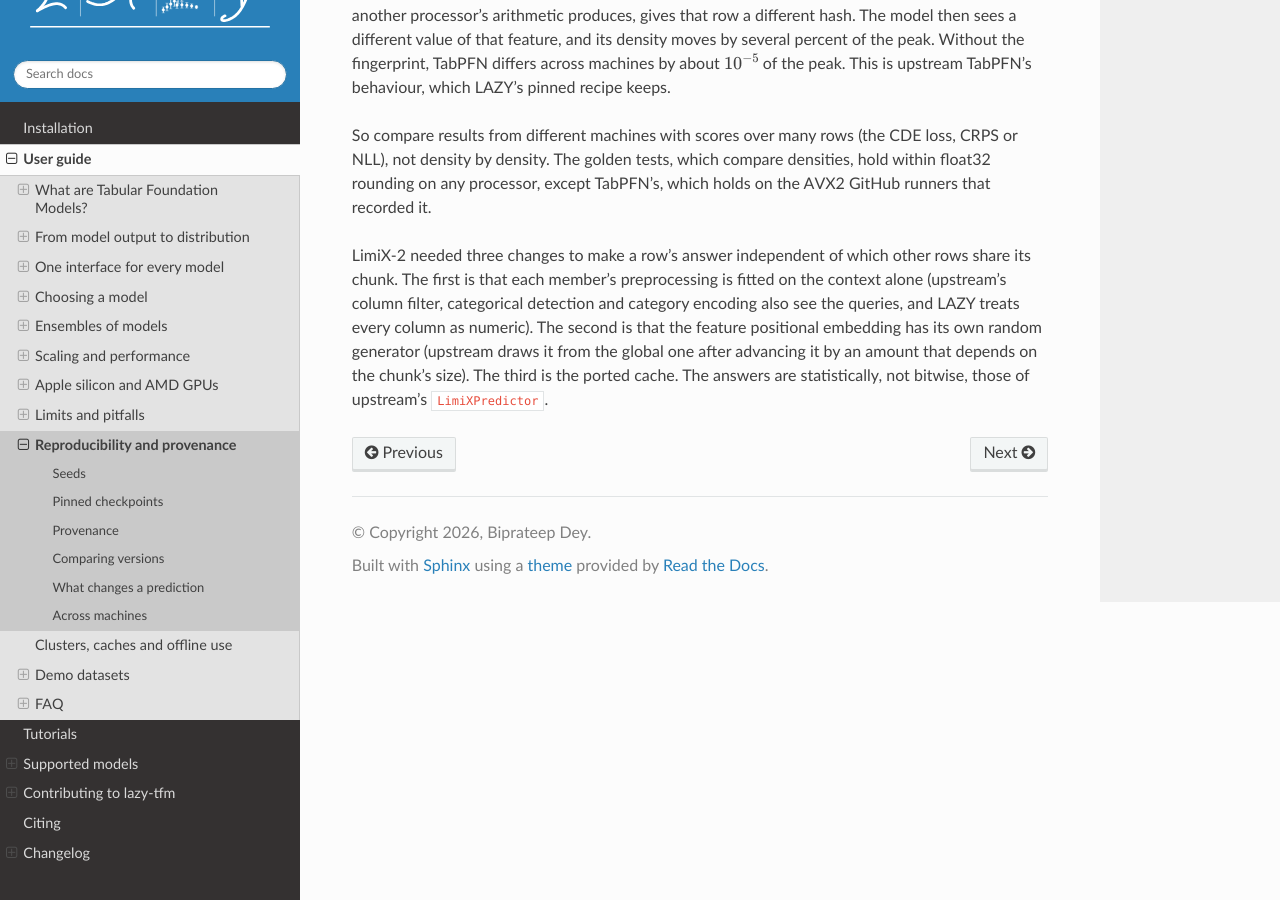
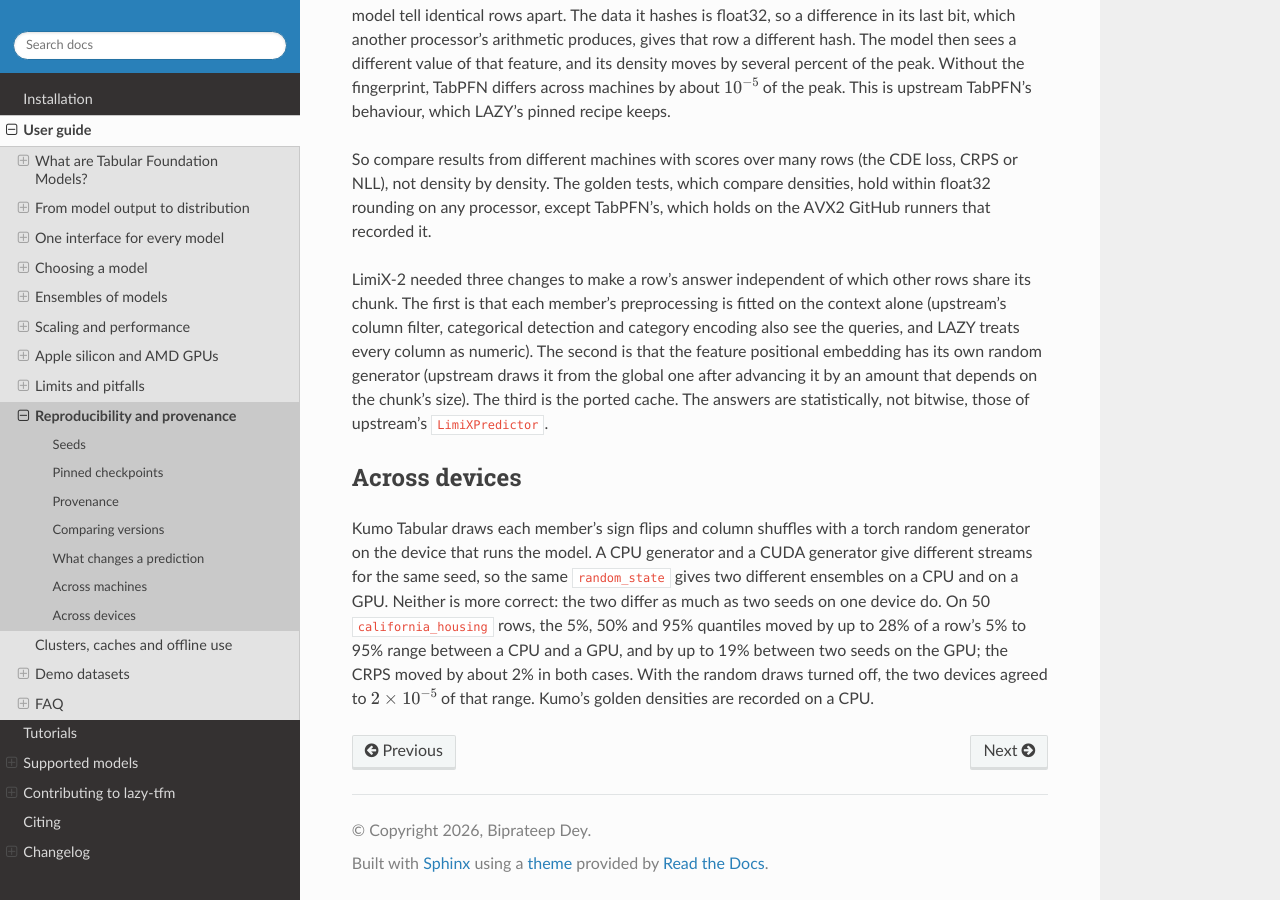
Before and after one commit to biprateep/lazy-tfm, a Sphinx documentation site: the page built from docs/guide/reproducibility.md, in a window 1280 px wide and 900 px high, scrolled down 2967 px. Built offline with Sphinx 7.4.7 and the Read the Docs theme 3.1.0, drawn with Linux system fonts in a browser that asks for light colours; pages that are not in the unit, such as notebooks, are missing from menus; some of the changed text lies outside the part shown.

Commit message:
Document that Kumo's ensemble depends on the device
A GPU session (#207) found that upstream Kumo Tabular draws each
member's sign flips and column shuffles with a generator on the model's
device, so a CPU and a GPU give two different ensembles for one seed.
The reproducibility page said a prediction depended on nothing on the
machine; it now states the device dependence with the measured figures.

Co-Authored-By: Claude Opus 5.5 <noreply@anthropic.com>
Claude-Session: https://claude.ai/code/session_01JkqiRk7T18G6RWangKXyJ7

```diff
--- a/docs/guide/reproducibility.md
+++ b/docs/guide/reproducibility.md
@@ -1,8 +1,9 @@
 # Reproducibility and provenance
 
 A prediction from LAZY is fixed by the checkpoint, the context, the seed and
-the shared parameters, and by nothing on the machine it runs on. This page
-describes how each is pinned and recorded, and which settings change a
+the shared parameters, up to the rounding of the machine it runs on, and for
+Kumo Tabular by the kind of device (see [Across devices](#across-devices)).
+This page describes how each is pinned and recorded, and which settings change a
 prediction.
 
 ## Seeds
@@ -153,3 +154,16 @@ random generator (upstream draws it from the global one after advancing it by
 an amount that depends on the chunk's size). The third is the ported cache.
 The answers are statistically, not bitwise, those of upstream's
 `LimiXPredictor`.
+
+## Across devices
+
+Kumo Tabular draws each member's sign flips and column shuffles with a torch
+random generator on the device that runs the model. A CPU generator and a CUDA
+generator give different streams for the same seed, so the same
+`random_state` gives two different ensembles on a CPU and on a GPU. Neither is
+more correct: the two differ as much as two seeds on one device do. On 50
+`california_housing` rows, the 5%, 50% and 95% quantiles moved by up to 28%
+of a row's 5% to 95% range between a CPU and a GPU, and by up to 19% between
+two seeds on the GPU; the CRPS moved by about 2% in both cases. With the
+random draws turned off, the two devices agreed to $2 \times 10^{-5}$ of that
+range. Kumo's golden densities are recorded on a CPU.
```
Also changed, not shown: docs/models/kumo.md (+3 -1 lines).
